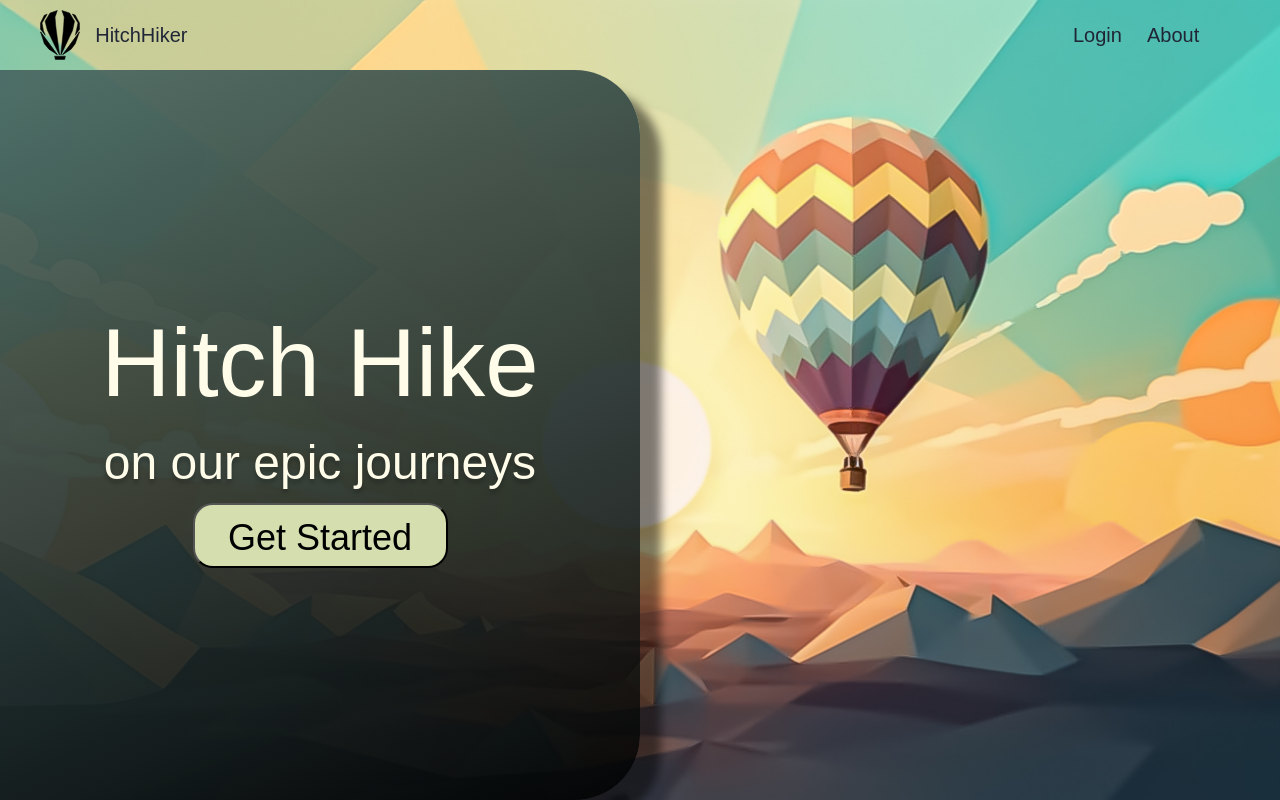
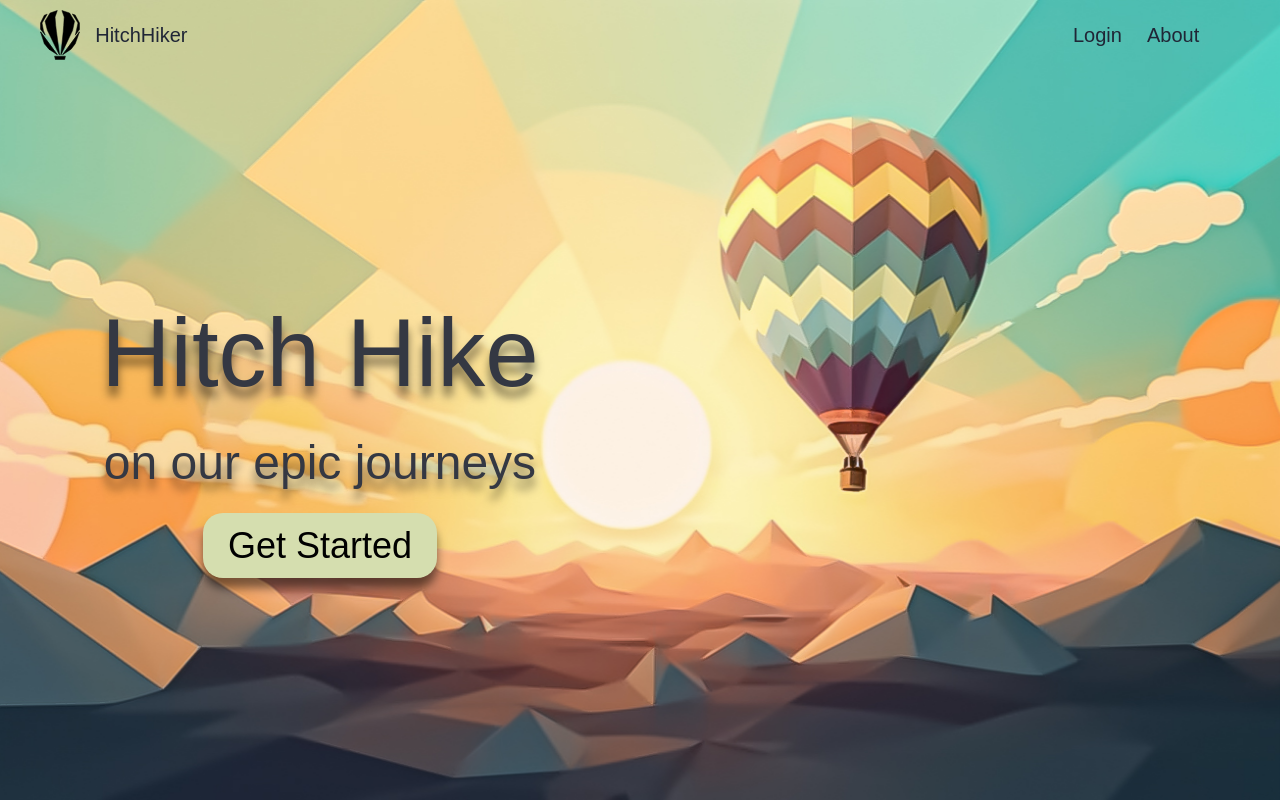
Before and after one commit to tejaskamtam/hitchhiker, a Next.js app: page / in a window 1280 px wide. Built offline with nearby package versions, Linux system fonts and the light colour scheme.

Commit message:
landing page

```diff
--- a/src/styles/Home.module.css
+++ b/src/styles/Home.module.css
@@ -90,20 +90,22 @@
   justify-content: center;
   align-items: center;
   padding: 50px;
-  gap: 10px;
+  gap: 20px;
 
   height: 100%;
   width: 50%;
   left: 0px;
   top: 100px;
 
-  background: linear-gradient(
+  color: #343843;
+
+  /* background: linear-gradient(
     155deg,
     rgba(70, 99, 95, 0.9) 2.76%,
     rgba(0, 0, 0, 0.9) 99.23%
   );
   box-shadow: 21px 20px 10px rgba(0, 0, 0, 0.5);
-  border-radius: 0px 65px 65px 0px;
+  border-radius: 0px 65px 65px 0px; */
 }
 
 .landing_container h1 {
@@ -112,11 +114,10 @@
   font-size: 96px;
   line-height: 120px;
   /* identical to box height */
+  text-shadow: 0px 10px 10px rgba(0, 0, 0, 0.5);
 
   display: flex;
   align-items: flex-end;
-
-  color: #fffcea;
 
   flex: none;
   order: 0;
@@ -130,9 +131,7 @@
   line-height: 60px;
   /* identical to box height */
 
-  color: #fffcea;
-
-  text-shadow: 0px 4px 4px rgba(0, 0, 0, 0.25);
+  text-shadow: 0px 10px 10px rgba(0, 0, 0, 0.5);
 
   /* Inside auto layout */
 
@@ -146,11 +145,10 @@
   padding: 10px 25px;
   gap: 10px;
 
-  width: 255px;
-  height: 65px;
-
   background: #d5deaf;
   border-radius: 20px;
+  border: none;
+  box-shadow: 0px 10px 10px rgba(0, 0, 0, 0.5);
 
   /* Inside auto layout */
 
```
